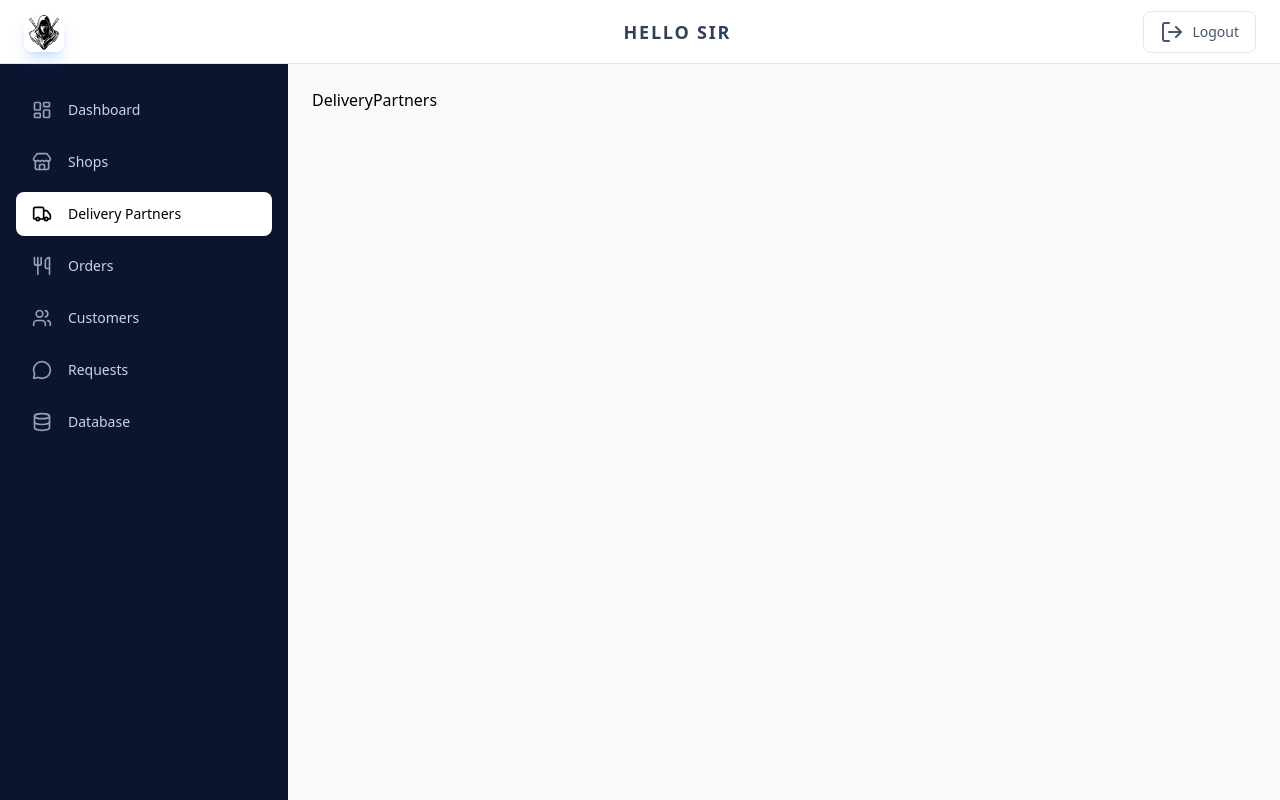
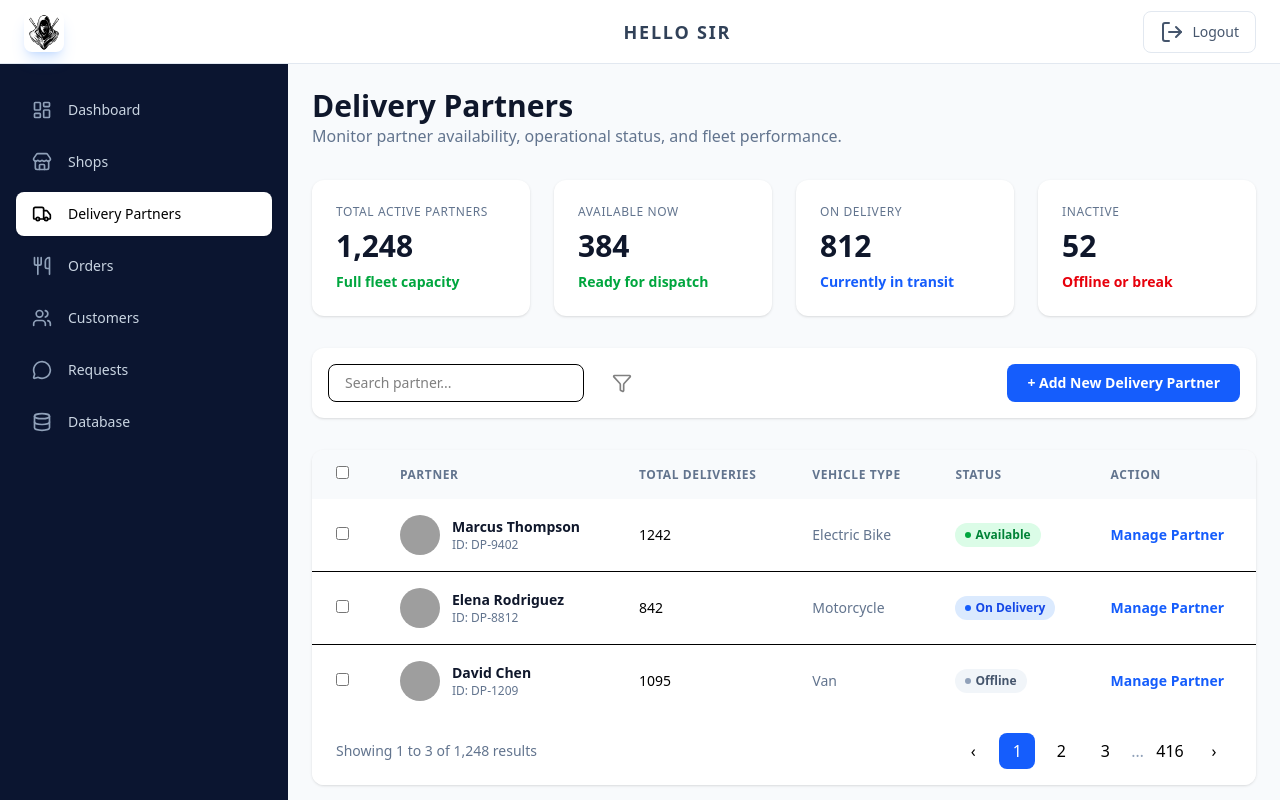
Before and after one commit to Dhanushkodiadhithan/AdminPanel, a Next.js app: page / in a window 1280 px wide. Both pictures are taken after a click on the button "Delivery Partners". Built offline with nearby package versions, Linux system fonts and the light colour scheme; grey boxes are pictures that could not be loaded.

Commit message:
Update Delivery Partner
Added Delivery Partner

```diff
--- a/src/Components/DeliveryPartners.tsx
+++ b/src/Components/DeliveryPartners.tsx
@@ -1,6 +1,260 @@
+'use client';
+import { Filter } from 'lucide-react';
+import {
+  ColumnDef,
+  flexRender,
+  getCoreRowModel,
+  useReactTable,
+} from '@tanstack/react-table';
 
-export default function DeliveryPartners() {
+// --------------------
+// Types
+// --------------------
+
+type Partner = {
+  id: string;
+  name: string;
+  avatar: string;
+  deliveries: number;
+  vehicle: string;
+  status: 'Available' | 'On Delivery' | 'Offline';
+};
+
+// --------------------
+// Static Data
+// --------------------
+
+const data: Partner[] = [
+  {
+    id: 'DP-9402',
+    name: 'Marcus Thompson',
+    avatar: 'https://randomuser.me/api/portraits/men/32.jpg',
+    deliveries: 1242,
+    vehicle: 'Electric Bike',
+    status: 'Available',
+  },
+  {
+    id: 'DP-8812',
+    name: 'Elena Rodriguez',
+    avatar: 'https://randomuser.me/api/portraits/women/44.jpg',
+    deliveries: 842,
+    vehicle: 'Motorcycle',
+    status: 'On Delivery',
+  },
+  {
+    id: 'DP-1209',
+    name: 'David Chen',
+    avatar: 'https://randomuser.me/api/portraits/men/76.jpg',
+    deliveries: 1095,
+    vehicle: 'Van',
+    status: 'Offline',
+  },
+];
+
+// --------------------
+// Status Badge
+// --------------------
+
+function StatusBadge({ status }: { status: Partner['status'] }) {
+  if (status === 'Available')
+    return (
+      <span className="inline-flex items-center gap-1 px-2.5 py-1 rounded-full bg-green-100 text-green-700 text-xs font-semibold">
+        <span className="w-1.5 h-1.5 rounded-full bg-green-600" /> Available
+      </span>
+    );
+
+  if (status === 'On Delivery')
+    return (
+      <span className="inline-flex items-center gap-1 px-2.5 py-1 rounded-full bg-blue-100 text-blue-700 text-xs font-semibold">
+        <span className="w-1.5 h-1.5 rounded-full bg-blue-600" /> On Delivery
+      </span>
+    );
+
   return (
-    <div>DeliveryPartners</div>
-  )
+    <span className="inline-flex items-center gap-1 px-2.5 py-1 rounded-full bg-slate-100 text-slate-600 text-xs font-semibold">
+      <span className="w-1.5 h-1.5 rounded-full bg-slate-400" /> Offline
+    </span>
+  );
 }
+
+// --------------------
+// Columns
+// --------------------
+
+const columns: ColumnDef<Partner>[] = [
+  {
+    id: 'select',
+    header: () => <input type="checkbox" className="rounded" />,
+    cell: () => <input type="checkbox" className="rounded" />,
+  },
+  {
+    header: 'Partner',
+    accessorKey: 'name',
+    cell: ({ row }) => {
+      const p = row.original;
+      return (
+        <div className="flex items-center gap-3">
+          <img
+            src={p.avatar}
+            className="w-10 h-10 rounded-full "
+            alt={p.name}
+          />
+          <div>
+            <p className="text-sm font-semibold text-slate-900">{p.name}</p>
+            <p className="text-xs text-slate-500">ID: {p.id}</p>
+          </div>
+        </div>
+      );
+    },
+  },
+  {
+    header: 'Total Deliveries',
+    accessorKey: 'deliveries',
+  },
+  {
+    header: 'Vehicle Type',
+    accessorKey: 'vehicle',
+    cell: info => <span className="text-slate-500">{info.getValue<string>()}</span>,
+  },
+  {
+    header: 'Status',
+    accessorKey: 'status',
+    cell: info => <StatusBadge status={info.getValue<Partner['status']>()} />,
+  },
+  {
+    header: 'Action',
+    cell: () => (
+      <button className="text-blue-600 hover:underline text-sm font-semibold">
+        Manage Partner
+      </button>
+    ),
+  },
+];
+
+// --------------------
+// Component
+// --------------------
+
+export default function DeliveryPartnersProfessional() {
+  const table = useReactTable({
+    data,
+    columns,
+    getCoreRowModel: getCoreRowModel(),
+  });
+
+  return (
+    <div className="flex flex-col gap-8">
+
+      {/* Title Section */}
+      <div>
+        <h1 className="text-3xl font-bold text-slate-900">Delivery Partners</h1>
+        <p className="text-slate-500 mt-1">
+          Monitor partner availability, operational status, and fleet performance.
+        </p>
+      </div>
+
+      {/* Stats Cards */}
+      <div className="grid grid-cols-1 md:grid-cols-4 gap-6">
+        <StatCard title="Total Active Partners" value="1,248" color="green" subtitle="Full fleet capacity" />
+        <StatCard title="Available Now" value="384" color="green" subtitle="Ready for dispatch" />
+        <StatCard title="On Delivery" value="812" color="blue" subtitle="Currently in transit" />
+        <StatCard title="Inactive" value="52" color="red" subtitle="Offline or break" />
+      </div>
+
+      {/* Filters Bar */}
+      <div className="bg-white rounded-xl  shadow-sm p-4 flex flex-wrap gap-4 justify-between">
+        <div className="flex gap-3">
+          <input
+            placeholder="Search partner..."
+            className="px-4 py-2 border rounded-lg w-64 text-sm"
+          />
+          <button className="px-4 py-2  rounded-lg text-sm"><Filter size={20} color='gray'/></button>
+        </div>
+        <button className="px-5 py-2 bg-blue-600 text-white rounded-lg text-sm font-semibold">
+          + Add New Delivery Partner
+        </button>
+      </div>
+
+      {/* Table */}
+      <div className="bg-white rounded-xl  shadow-sm overflow-hidden">
+        <div className="overflow-x-auto">
+          <table className="w-full">
+            <thead className="bg-slate-50 text-slate-500">
+              {table.getHeaderGroups().map(group => (
+                <tr key={group.id}>
+                  {group.headers.map(header => (
+                    <th
+                      key={header.id}
+                      className="px-6 py-4 text-xs font-semibold uppercase tracking-wider text-left"
+                    >
+                      {flexRender(header.column.columnDef.header, header.getContext())}
+                    </th>
+                  ))}
+                </tr>
+              ))}
+            </thead>
+
+            <tbody className="divide-y">
+              {table.getRowModel().rows.map(row => (
+                <tr key={row.id} className="hover:bg-slate-50 transition">
+                  {row.getVisibleCells().map(cell => (
+                    <td key={cell.id} className="px-6 py-4 text-sm">
+                      {flexRender(cell.column.columnDef.cell, cell.getContext())}
+                    </td>
+                  ))}
+                </tr>
+              ))}
+            </tbody>
+          </table>
+        </div>
+
+        {/* Footer */}
+        <div className="flex items-center justify-between px-6 py-4 -t bg-white">
+          <p className="text-sm text-slate-500">Showing 1 to 3 of 1,248 results</p>
+
+          <div className="flex items-center gap-2">
+            <button className="h-9 w-9  rounded-lg">‹</button>
+            <button className="h-9 w-9 bg-blue-600 text-white rounded-lg">1</button>
+            <button className="h-9 w-9  rounded-lg">2</button>
+            <button className="h-9 w-9  rounded-lg">3</button>
+            <span className="text-slate-400">…</span>
+            <button className="h-9 w-9  rounded-lg">416</button>
+            <button className="h-9 w-9  rounded-lg">›</button>
+          </div>
+        </div>
+      </div>
+    </div>
+  );
+}
+
+// --------------------
+// Small Stat Card Component
+// --------------------
+
+function StatCard({
+  title,
+  value,
+  subtitle,
+  color,
+}: {
+  title: string;
+  value: string;
+  subtitle: string;
+  color: 'green' | 'blue' | 'red';
+}) {
+  const colorMap = {
+    green: 'text-green-600',
+    blue: 'text-blue-600',
+    red: 'text-red-600',
+  };
+
+  return (
+    <div className="bg-white  rounded-xl p-6 shadow-sm flex flex-col gap-2">
+      <p className="text-xs uppercase tracking-wider text-slate-500 font-medium">
+        {title}
+      </p>
+      <p className="text-3xl font-bold text-slate-900">{value}</p>
+      <p className={`text-sm font-semibold ${colorMap[color]}`}>{subtitle}</p>
+    </div>
+  );
+}
```
